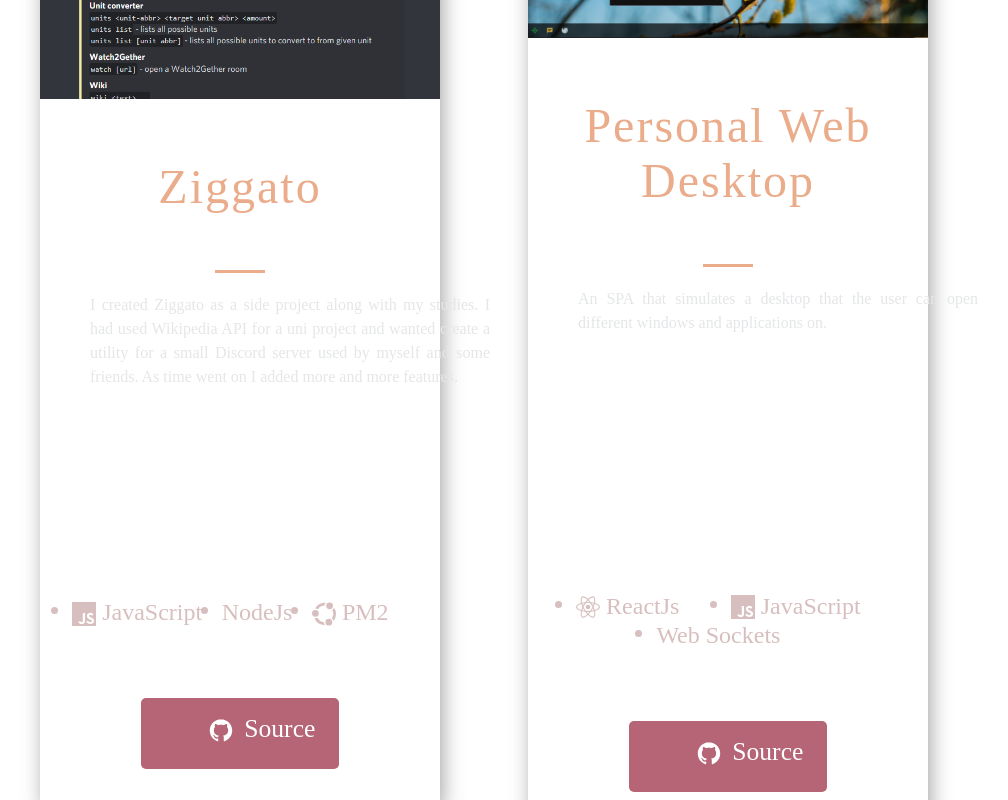
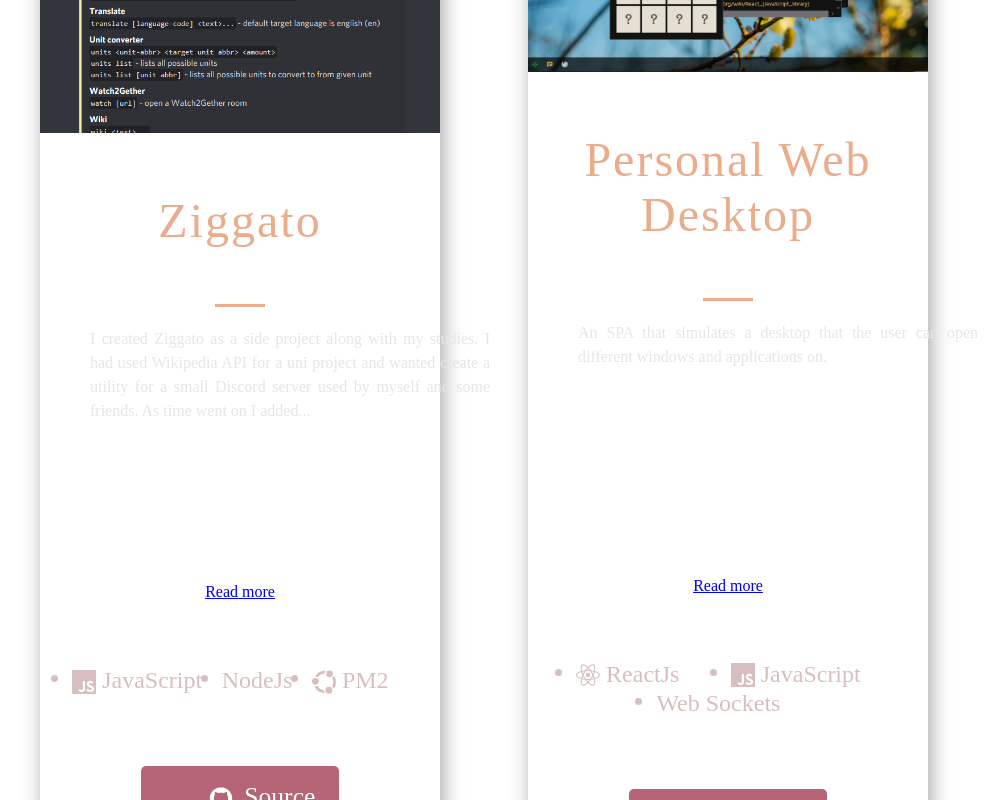
Before and after one commit to lizdahlstrom/lizdahlstrom.dev, a Next.js app: page / in a window 1280 px wide. Shown: the part 2363-3163 px from the top of the page, without its empty margins (156-1164 px from the left). Built offline with nearby package versions, Linux system fonts and the light colour scheme.

Commit message:
Fix project excerpt truncate issue

```diff
--- a/src/components/ProjectCard/ProjectCard.jsx
+++ b/src/components/ProjectCard/ProjectCard.jsx
@@ -1,6 +1,7 @@
 import React from 'react';
 
 import { DiGithubBadge } from 'react-icons/di';
+import Link from 'next/link';
 import {
   BlogCard,
   CardInfo,
@@ -21,7 +22,7 @@
   : s);
 
 function ProjectCard({
-  title, image, excerpt, tags, visit, source,
+  title, image, excerpt, tags, visit, source, slug,
 }) {
   return (
     <BlogCard key={title}>
@@ -30,7 +31,10 @@
         <HeaderThree title>{title}</HeaderThree>
         <Hr />
       </TitleContent>
-      <CardInfo>{_truncate(excerpt, 250)}</CardInfo>
+      <CardInfo>{_truncate(excerpt, 210)}</CardInfo>
+      <Link href={`/project/${slug}`}>
+        <a href="/">Read more</a>
+      </Link>
       <div>
         {tags
           ? (
--- a/src/components/ProjectCard/ProjectCardStyles.js
+++ b/src/components/ProjectCard/ProjectCardStyles.js
@@ -59,6 +59,8 @@
   @media ${(props) => props.theme.breakpoints.sm} {
     padding: 1rem;
   }
+  overflow: hidden;
+  text-overflow: ellipsis;
 `;
 
 export const UtilityList = styled.ul`
```
